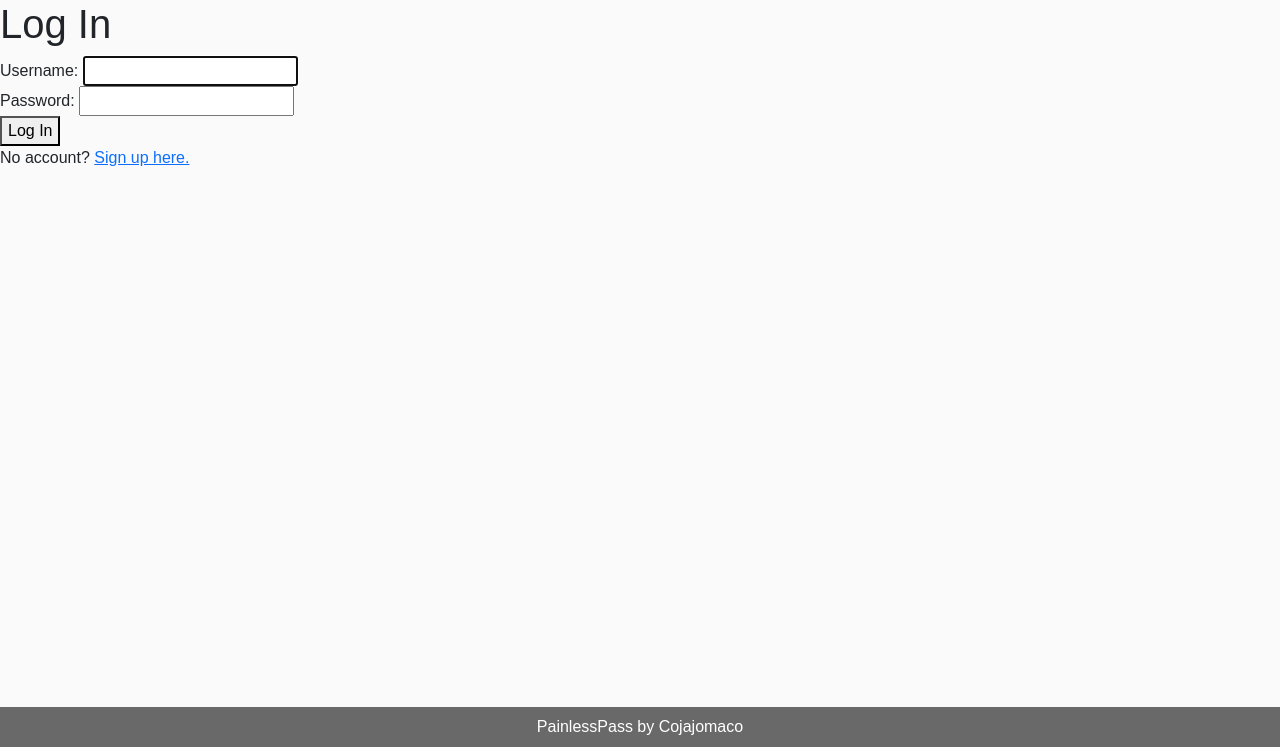
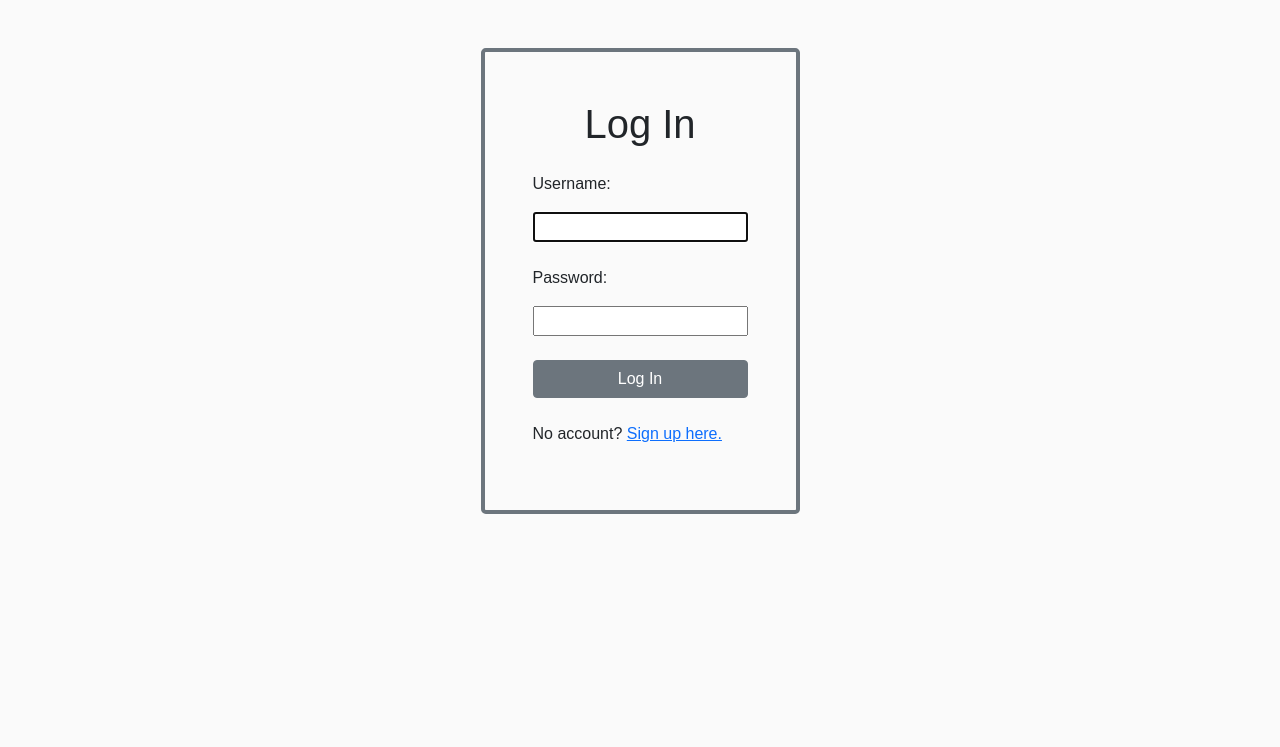
Before and after one commit to Cojajomaco/PainlessPass, a Django app: a page that uses templates/registration/login.html in a window 1280 px wide. Shown: the part 53-800 px from the top of the page. Run offline with Django 5.2, Linux system fonts and the light colour scheme; some libraries are stand-ins or nearby versions.

Commit message:
Log In page beautified. Registration and editing forms next.

```diff
--- /dev/null
+++ b/templates/base_accounts.html
@@ -0,0 +1,64 @@
+<!DOCTYPE html>
+<html lang="en">
+<head>
+    <meta charset="UTF-8">
+    {% load static %}
+    <!-- Bootstrap CSS -->
+    <link href="https://cdn.jsdelivr.net/npm/bootstrap@5.0.2/dist/css/bootstrap.min.css" rel="stylesheet"
+      integrity="sha384-EVSTQN3/azprG1Anm3QDgpJLIm9Nao0Yz1ztcQTwFspd3yD65VohhpuuCOmLASjC" crossorigin="anonymous">
+
+    <!-- Bootstrap icons -->
+    <link rel="stylesheet" href="https://cdn.jsdelivr.net/npm/bootstrap-icons@1.11.3/font/bootstrap-icons.min.css">
+
+    <!-- Custom stylesheets -->
+    <link rel="stylesheet" href="{% static 'painlessapp/style.css' %}">
+    {% block title %}
+        <title>PainlessPass</title>
+    {% endblock %}
+</head>
+<body>
+    {% block header %}
+    <header>
+		<div class="top-nav-bar">
+			<ul class="top-nav-bar">
+                <li class="top-nav-bar" id="nav-bar-title-li"><a href="/painlesspass/home" id="nav-bar-title-a">PainlessPass</a></li>
+                {% if user.is_authenticated %}
+				<!-- Log out button and navigation menu to display if user IS authenticated -->
+				<li class="top-nav-bar"><form action="{% url 'logout' %}" method="post">
+                    {% csrf_token %}
+					<button type="submit">Log Out</button>
+				</form></li>
+				<li class="top-nav-bar"><a href="/painlesspass/settings">Settings</a></li>
+				<li class="top-nav-bar"><a href="/painlesspass/pass_list">Passwords</a></li>
+                {% else %}
+				<!-- Log in button to display only if user is NOT authenticated -->
+				<li class="top-nav-bar"><a href="{% url 'login' %}">Log In</a></li>
+                <li class="top-nav-bar"><a href="/painlesspass/register">Register</a></li>
+                {% endif %}
+			</ul>
+		</div>
+    </header>
+    {% endblock %}
+    {% block content_header %}
+        <!-- smaller headers or navbar for individual pages -->
+    {% endblock %}
+    {% block content %}
+        <!-- content stuff goes here in each extension -->
+    {% endblock %}
+
+
+<!-- Bootstrap JS -->
+<script src="https://code.jquery.com/jquery-3.2.1.slim.min.js"
+        integrity="sha384-KJ3o2DKtIkvYIK3UENzmM7KCkRr/rE9/Qpg6aAZGJwFDMVNA/GpGFF93hXpG5KkN"
+        crossorigin="anonymous"></script>
+<script src="https://cdn.jsdelivr.net/npm/popper.js@1.12.9/dist/umd/popper.min.js"
+        integrity="sha384-ApNbgh9B+Y1QKtv3Rn7W3mgPxhU9K/ScQsAP7hUibX39j7fakFPskvXusvfa0b4Q"
+        crossorigin="anonymous"></script>
+<script src="https://cdn.jsdelivr.net/npm/bootstrap@4.0.0/dist/js/bootstrap.min.js"
+        integrity="sha384-JZR6Spejh4U02d8jOt6vLEHfe/JQGiRRSQQxSfFWpi1MquVdAyjUar5+76PVCmYl"
+        crossorigin="anonymous"></script>
+<!-- Custom JS -->
+<script src="{% static 'painlessapp/custom_scripts.js' %}"></script>
+
+</body>
+</html>
--- a/templates/registration/login.html
+++ b/templates/registration/login.html
@@ -1,15 +1,31 @@
-{% extends "base_generic.html" %}
+{% extends "base_accounts.html" %}
 
 {% block title %}
     <title>PainlessPass - Signin</title>
 {% endblock %}
 
 {% block content %}
-    <h1>Log In</h1>
-        <form method="POST" class="content-form">
-            {% csrf_token %}
-            {{ form }}
-            <button type="submit">Log In</button>
-        </form>
-    <p>No account? <a href="/painlesspass/register">Sign up here.</a></p>
+    <!-- Sign-in Form -->
+    <div class="d-flex justify-content-center align-items-center max-height mt-5">
+        <div class="border border-4 rounded-3 border-secondary p-5">
+            <div id="login-header" class="text-center mb-4">
+                <h1>Log In</h1>
+            </div>
+                <form method="POST" class="form-sigin">
+                    {% csrf_token %}
+                    <div class="mb-4">
+                        <p>Username:</p>
+                        {{ form.username }}
+                    </div>
+                    <div class="mb-4">
+                        <p>Password:</p>
+                        {{ form.password }}
+                    </div>
+                    <button type="submit" class="btn btn-secondary w-100 mb-4">Log In</button>
+                </form>
+            <div id="account-prompt">
+            </div>
+            <p>No account? <a href="/painlesspass/register">Sign up here.</a></p>
+        </div>
+    </div>
 {% endblock %}
```
Also changed, not shown: painlessapp/templates/painlessapp/register.html (+9 -0 lines), painlessapp/forms.py (line endings or trailing spaces).
